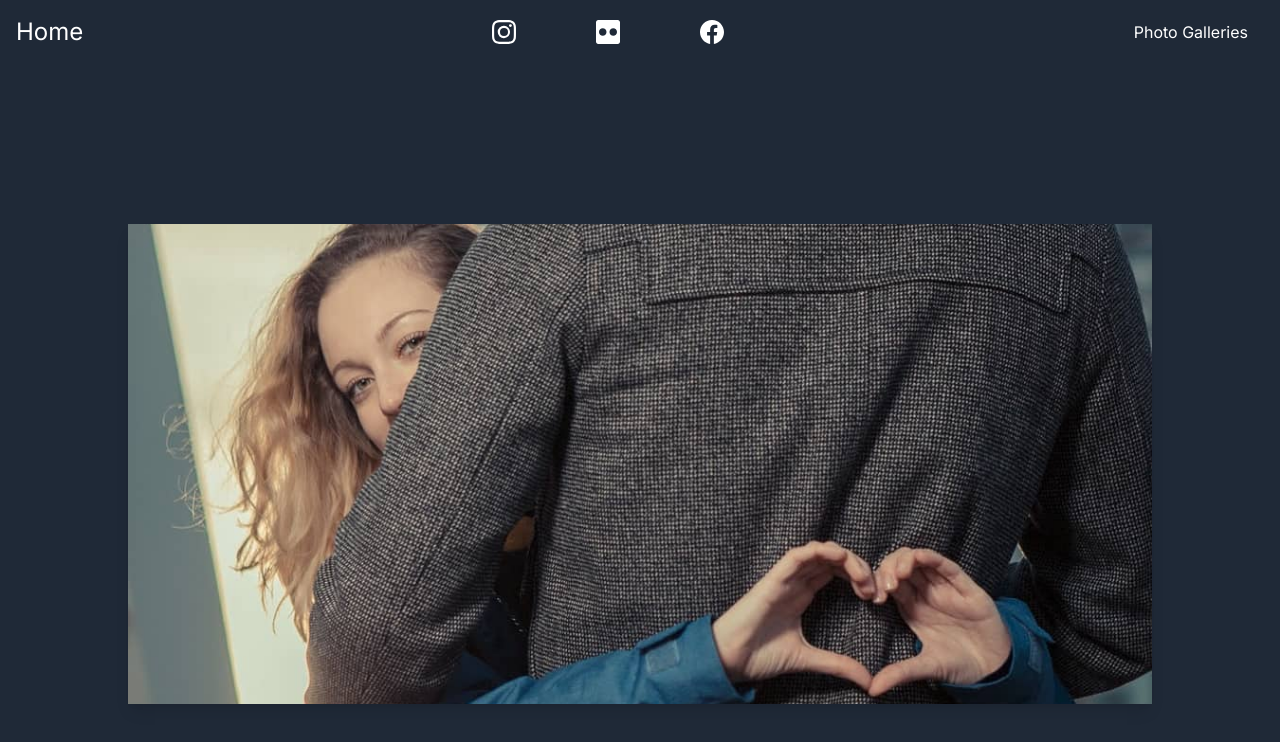
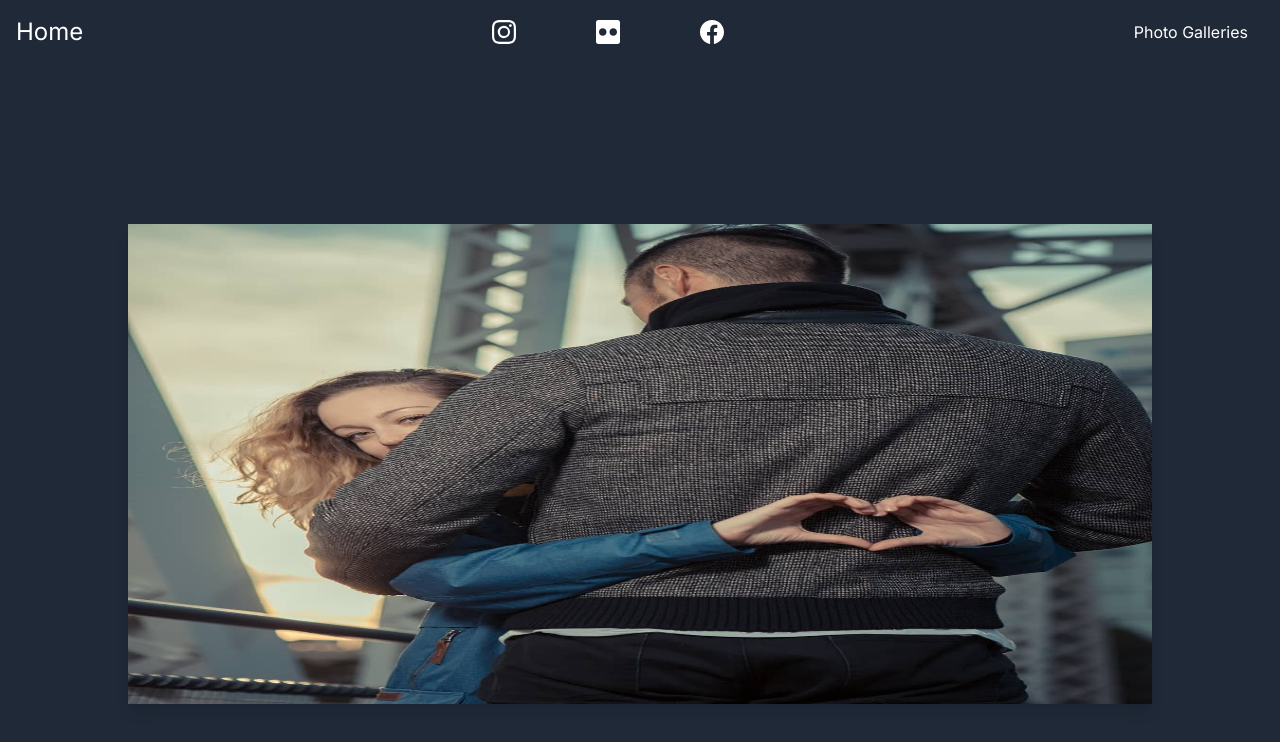
Before and after one commit to frenchie43972/model-status-photography, a Next.js app in the folder model-status-photography/: page / in a window 1280 px wide. Shown: the top 742 px of the page. Built offline with nearby package versions, Linux system fonts and the light colour scheme.

Commit message:
Working the home page Hero component

```diff
--- a/model-status-photography/package.json
+++ b/model-status-photography/package.json
@@ -9,6 +9,7 @@
     "lint": "next lint"
   },
   "dependencies": {
+    "@tailwindcss/aspect-ratio": "^0.4.2",
     "next": "14.2.3",
     "react": "^18",
     "react-dom": "^18",
--- a/model-status-photography/src/app/components/Hero.tsx
+++ b/model-status-photography/src/app/components/Hero.tsx
@@ -22,7 +22,7 @@ const Hero: React.FC = () => {
 
   return (
     <div className="relative w-full h-screen flex justify-center items-center">
-      <div className="relative w-4/5 h-3/5">
+      <div className="relative  w-4/5 h-3/5">
         {images.map((image, index) => (
           <div
             key={index}
@@ -31,8 +31,13 @@ const Hero: React.FC = () => {
             <Image
               src={image.src}
               alt={image.alt}
-              layout='fill'
-              objectFit='cover'
+              // width={3000}
+              // height={2000}
+              fill
+              style={{
+                width: '100%',
+                height: '100%'
+              }}
               className="rounded-ld shadow-lg"
             />
           </div>
--- a/model-status-photography/src/app/globals.css
+++ b/model-status-photography/src/app/globals.css
@@ -6,3 +6,19 @@
 body {
   background-color: #2D3250;
 }
+
+.aspect-ratio {
+  position: relative;
+  width: 100%;
+  padding-bottom: 56.25%; /* 16:9 Aspect Ratio */
+}
+
+.aspect-ratio img,
+.aspect-ratio .next-image-wrapper {
+  position: absolute;
+  top: 0;
+  left: 0;
+  width: 100%;
+  height: 100%;
+  object-fit: contain;
+}
--- a/model-status-photography/tailwind.config.ts
+++ b/model-status-photography/tailwind.config.ts
@@ -15,6 +15,8 @@ const config: Config = {
       },
     },
   },
-  plugins: [],
+  plugins: [
+    require('@tailwindcss/aspect-ratio'),
+  ],
 };
 export default config;
```
Also changed, not shown: 1 other file (tests, documents, lock files or other folders).
